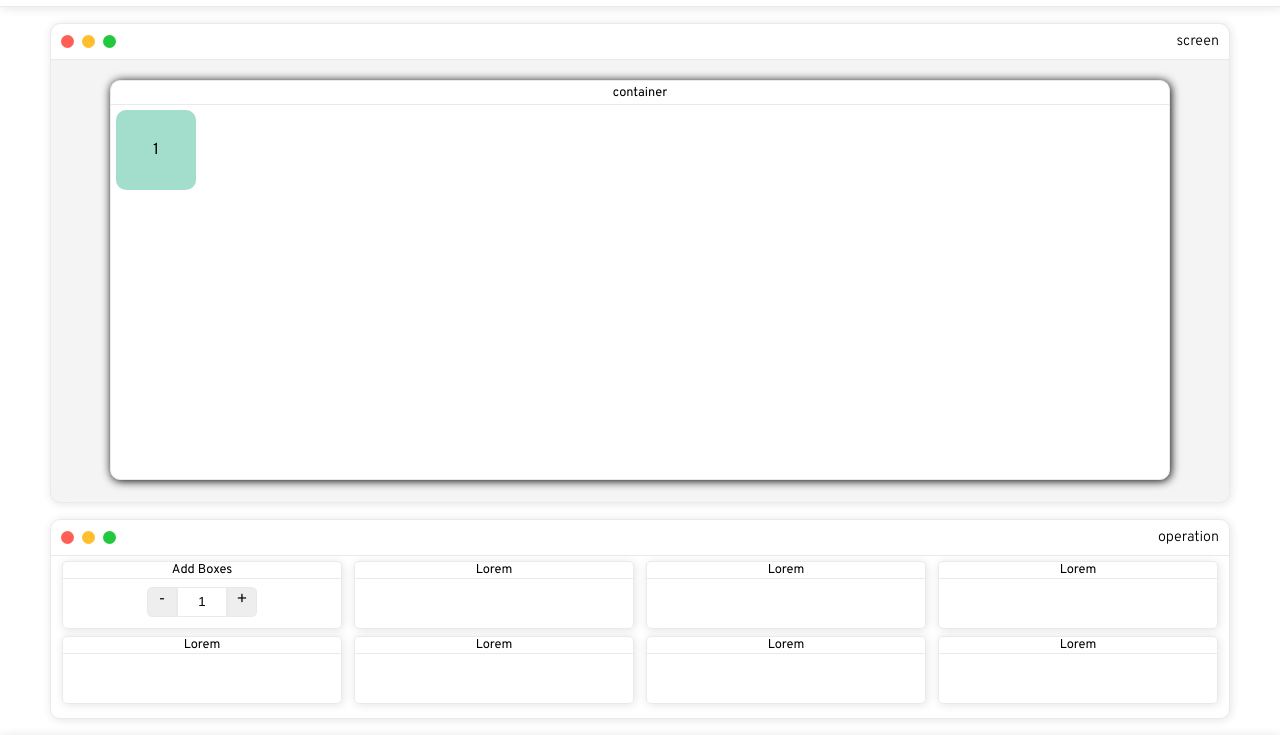
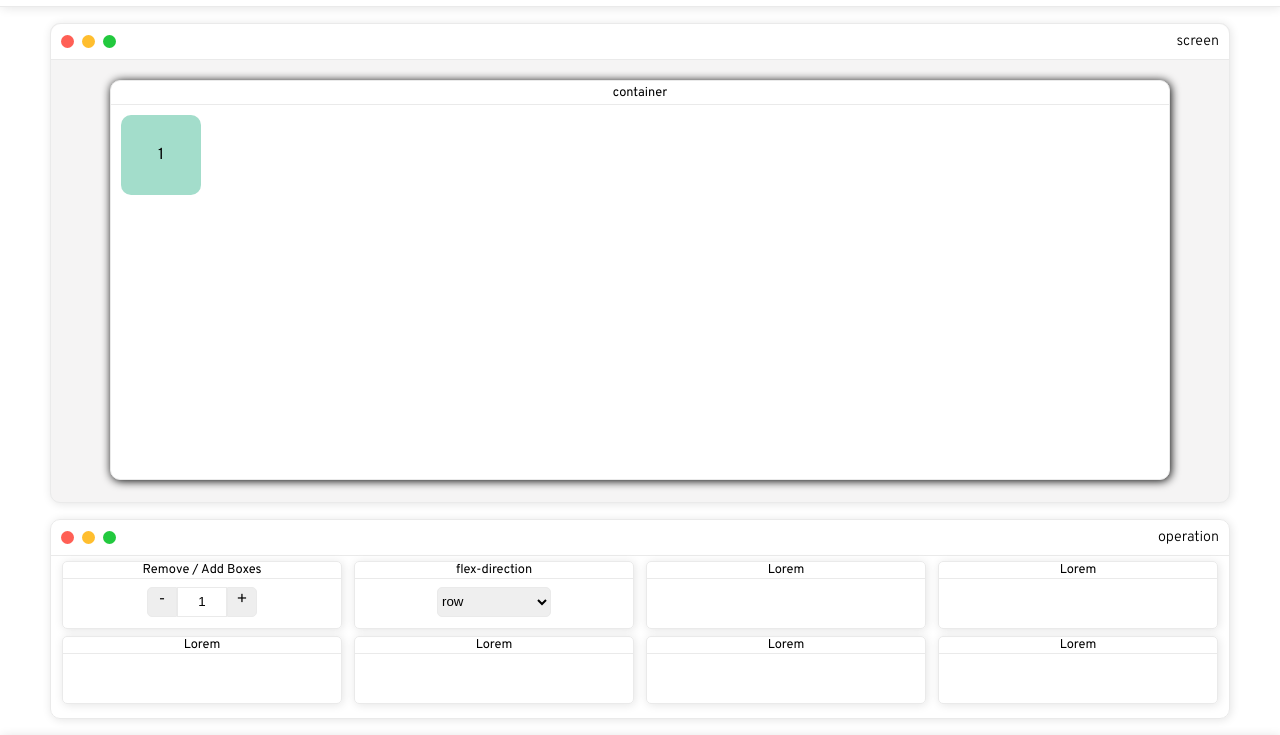
Before and after one commit to hyunwoome/css-flex-screen, a website: page src/index.html in a window 1280 px wide. Shown: the part 33-768 px from the top of the page. Drawn offline with Linux system fonts and the light colour scheme.

Commit message:
Add flex-direction ui

```diff
--- a/css/index.css
+++ b/css/index.css
@@ -119,6 +119,8 @@ body {
 
 .palette__article {
 	padding: 5px;
+	display: flex;
+	flex-direction: row;
 }
 
 .palette__box {
@@ -129,6 +131,7 @@ body {
 	justify-content: center;
 	align-items: center;
 	background-color: #a3ddcb;
+	margin: 5px;
 }
 
 /* * Main__Article 2 */
@@ -241,6 +244,13 @@ input[type='number']::-webkit-outer-spin-button {
 	height: 40%;
 }
 
+.flex-direction__select {
+	border: 1px solid #eaeaea;
+	height: 30px;
+	/* background-color: #eaeaea; */
+	border-radius: 5px;
+}
+
 /* * Footer */
 
 .footer {
--- a/js/index.js
+++ b/js/index.js
@@ -7,6 +7,13 @@ window.onload = function () {
 		if (1 < inputNumber) {
 			inputNumber--;
 			document.querySelector('#number').value = inputNumber;
+			removeRandomColorBox();
+
+			// * Remove Box
+			function removeRandomColorBox() {
+				const paletteArticle = document.querySelector('.palette__article');
+				paletteArticle.removeChild(paletteArticle.lastElementChild);
+			}
 		}
 	});
 
@@ -17,7 +24,7 @@ window.onload = function () {
 			document.querySelector('#number').value = inputNumber;
 			createRandomColorBox(inputNumber);
 
-			// * Add Random Color Box
+			// * Add Box
 			function createRandomColorBox(inputNumber) {
 				const divTag = document.createElement('div');
 				const randomColor = Math.floor(Math.random() * 16777215).toString(16);
--- a/src/index.html
+++ b/src/index.html
@@ -4,14 +4,19 @@
 		<meta charset="UTF-8" />
 		<meta name="viewport" content="width=device-width, initial-scale=1.0" />
 		<title>CSS FLEX SCREEN</title>
+		<!-- * Import index.css -->
+		<link rel="stylesheet" href="../css/index.css" />
+
+		<!-- * Import index.js -->
+		<script defer src="../js/index.js"></script>
+
+		<!-- * Google Web font -->
 		<link rel="preconnect" href="https://fonts.gstatic.com" />
-		<link rel="stylesheet" href="../css/index.css" />
 		<link rel="preconnect" href="https://fonts.gstatic.com" />
 		<link
 			href="https://fonts.googleapis.com/css2?family=Overpass:ital,wght@0,200;0,300;0,400;0,600;0,700;0,800;0,900;1,400;1,600;1,700;1,800;1,900&display=swap"
 			rel="stylesheet"
 		/>
-		<script defer src="../js/index.js"></script>
 	</head>
 	<body>
 		<!-- * Header -->
@@ -57,7 +62,7 @@
 					<div class="main__article2-operator-container1">
 						<div class="operator__add">
 							<div class="operator__add-header">
-								<p>Add Boxes</p>
+								<p>Remove / Add Boxes</p>
 							</div>
 							<form class="operator__add-button-form">
 								<div class="operator__add-button" id="decrease">-</div>
@@ -73,8 +78,16 @@
 						</div>
 						<div class="operator__add">
 							<div class="operator__add-header">
-								<p>Lorem</p>
+								<p>flex-direction</p>
 							</div>
+							<form class="operator__add-button-form">
+								<select class="flex-direction__select">
+									<option value="row">row</option>
+									<option value="row-reverse">row-reverse</option>
+									<option value="column">column</option>
+									<option value="column-reverse">column-reverse</option>
+								</select>
+							</form>
 						</div>
 						<div class="operator__add">
 							<div class="operator__add-header">
```
